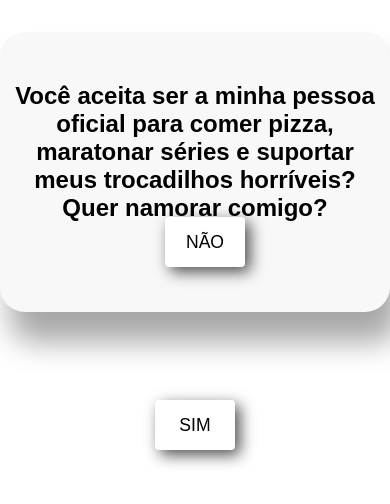
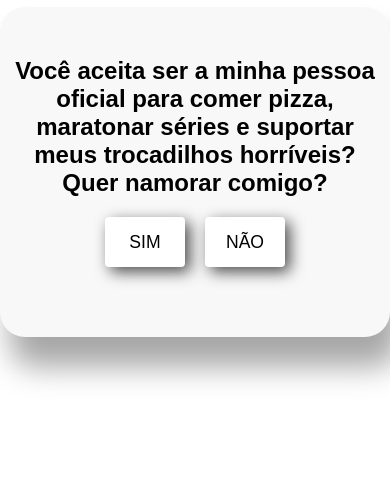
Before and after one commit to gabielsouzaR/especial, a plain HTML site: page index.html in a window 390 px wide. Shown: the part 250-754 px from the top of the page. Drawn offline with Linux system fonts and the light colour scheme.

Commit message:
atualização 07/06/23

```diff
--- a/css/style.css
+++ b/css/style.css
@@ -80,18 +80,3 @@ button:hover {
   padding: 20px 0 0 0;
   font-size: 1.2rem;
 }
-
-/* Estilos padrão */
-button {
-  position: absolute;
-  top: 50%;
-  left: 50%;
-  transform: translate(-50%, -50%);
-}
-
-/* Estilos para dispositivos móveis */
-@media screen and (max-width: 768px) {
-  button {
-    top: 80%;
-  }
-}
```
